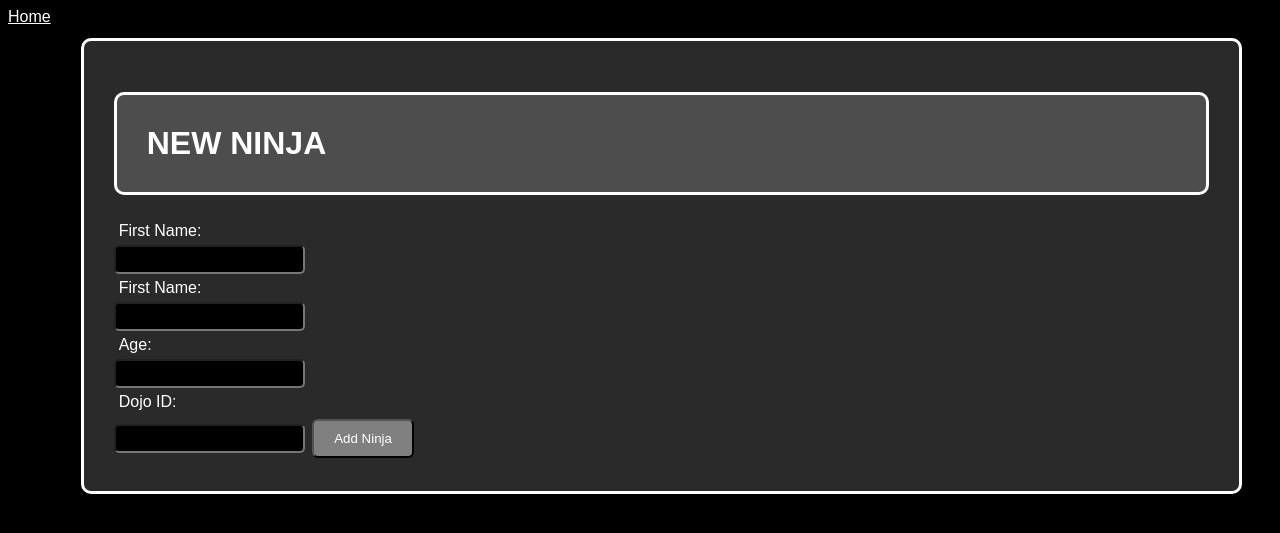
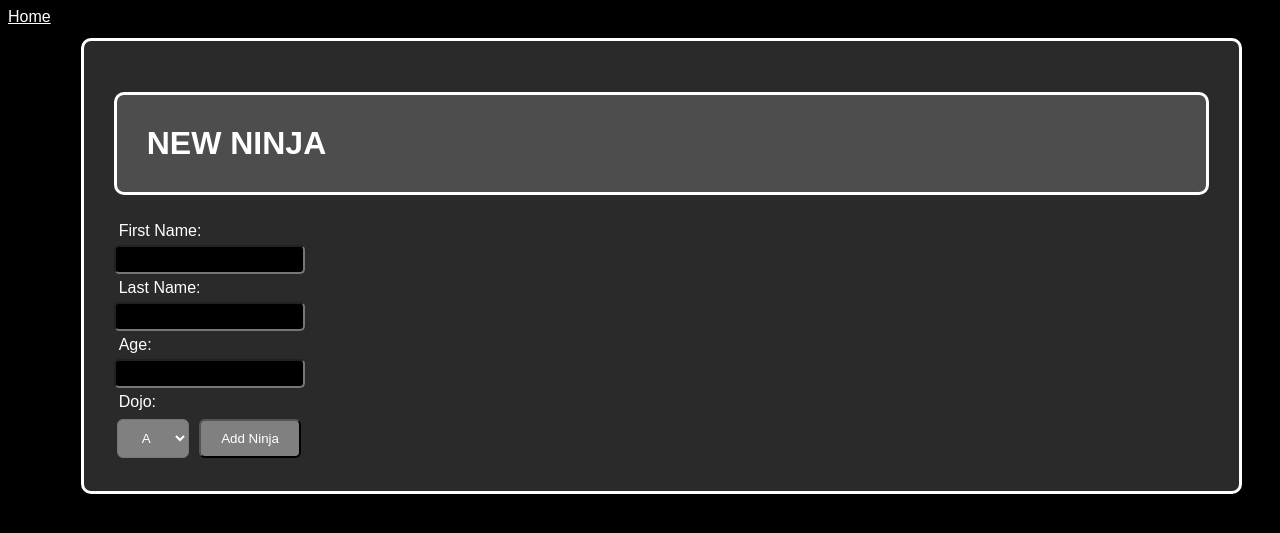
Before and after one commit to niembro64/DojosAndNinjas2, a Flask app: page /new_ninja in a window 1280 px wide. Shown: the top 533 px of the page. Run offline with Flask 2, Linux system fonts and the light colour scheme.

Commit message:
Age Updated

```diff
--- a/flask_app/static/style.css
+++ b/flask_app/static/style.css
@@ -5,7 +5,9 @@
 }
 
 input[type="button"],
-input[type="submit"] {
+input[type="submit"],
+select,
+option {
     padding: 10px 20px;
     margin: 3px;
     color: white;
--- a/flask_app/templates/index.html
+++ b/flask_app/templates/index.html
@@ -12,7 +12,7 @@
         <title>Index</title>
     </head>
     <body>
+        <a href="/dojos">Home</a>
         <h1>INDEX</h1>
-        <a href="/dojos">Home</a>
     </body>
 </html>
--- a/flask_app/templates/new_ninja.html
+++ b/flask_app/templates/new_ninja.html
@@ -19,14 +19,21 @@
                 <label for="first_name">First Name:</label>
                 <input type="text" name="first_name" />
 
-                <label for="last_name">First Name:</label>
+                <label for="last_name">Last Name:</label>
                 <input type="text" name="last_name" />
 
                 <label for="age">Age:</label>
-                <input type="text" name="age" />
+                <input type="number" name="age" />
 
-                <label for="dojo_id">Dojo ID:</label>
-                <input type="text" name="dojo_id" />
+                <label for="dojo">Dojo:</label>
+                <select name="age" id="age">
+                    <option value="A">A</option>
+                    <option value="B">B</option>
+                    <option value="C">C</option>
+                </select>
+
+                <!-- <label for="dojo_id">Dojo ID:</label>
+                <input type="text" name="dojo_id" /> -->
 
                 <input type="submit" value="Add Ninja" />
             </form>
```
